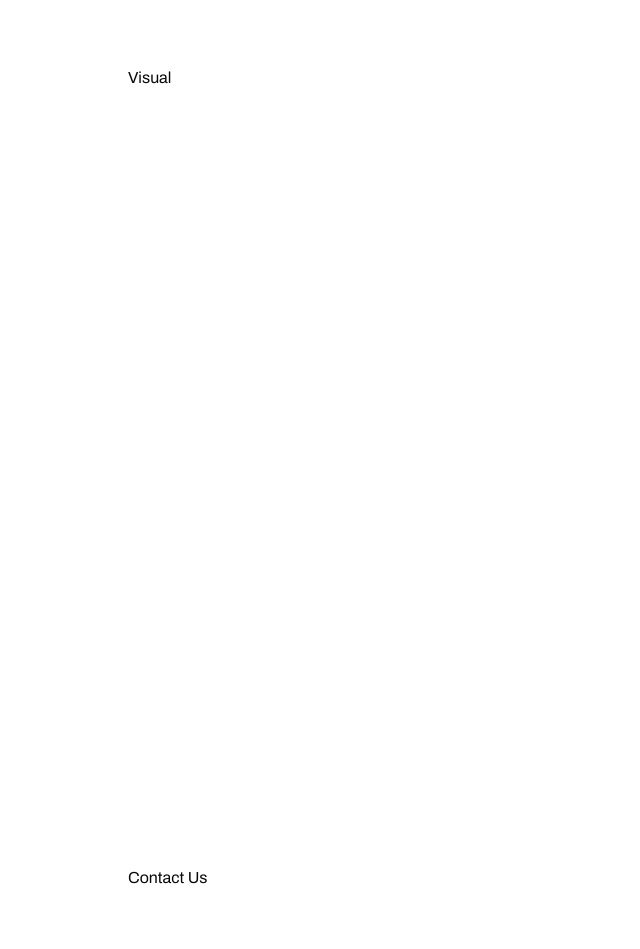
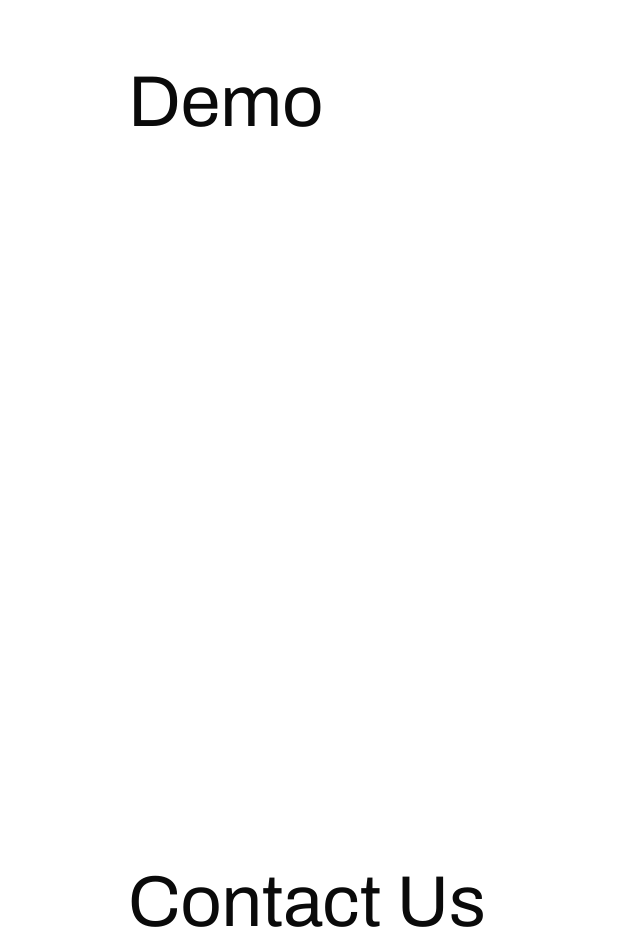
Before and after one commit to wertyaser/cfiction, a Next.js app: page / in a window 1280 px wide. Shown: the part 1848-2797 px from the top of the page, without its empty margins (0-640 px from the left). Built offline with nearby package versions, Linux system fonts and the light colour scheme.

Commit message:
Rename "Visual" section to "Demo" and update corresponding heading; add id to "about" section

```diff
--- a/src/app/page.tsx
+++ b/src/app/page.tsx
@@ -16,7 +16,7 @@ export default function Home() {
           <div className="flex items-center space-x-6">
             <Link href="/">Home</Link>
             <Link href="#about">About</Link>
-            <Link href="#visual">Visual</Link>
+            <Link href="#visual">Demo</Link>
             <Link href="#contact-us">Contact Us</Link>
           </div>
 
@@ -61,7 +61,7 @@ export default function Home() {
           </h1>
         </div> */}
       </div>
-      <section className="min-h-[65vh] pt-12">
+      <section id="about" className="min-h-[65vh] pt-12">
         <div className="flex pb-4">
           <h1 className="text-7xl font-semibold">A</h1>
           <h1 className="text-7xl font-thin ">bout</h1>
@@ -107,12 +107,12 @@ export default function Home() {
       </div>
       <section className=" min-h-screen mx-auto ">
         <div id="visual">
-          <h2>Visual</h2>
+          <h1 className="text-7xl text-bold">Demo</h1>
         </div>
       </section>
       <section className="min-h-screen mx-auto ">
         <div id="contact-us">
-          <h2>Contact Us</h2>
+          <h1 className="text-7xl text-bold">Contact Us</h1>
         </div>
       </section>
       <footer>
```
